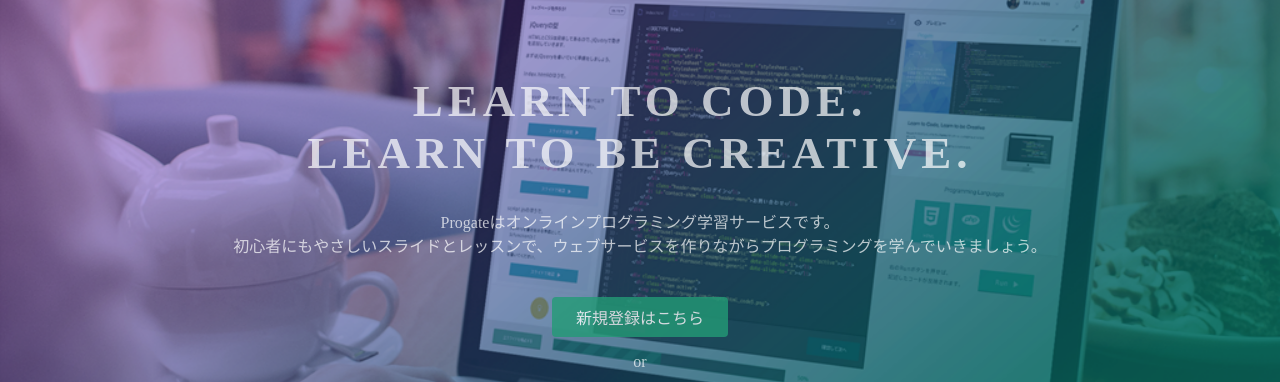
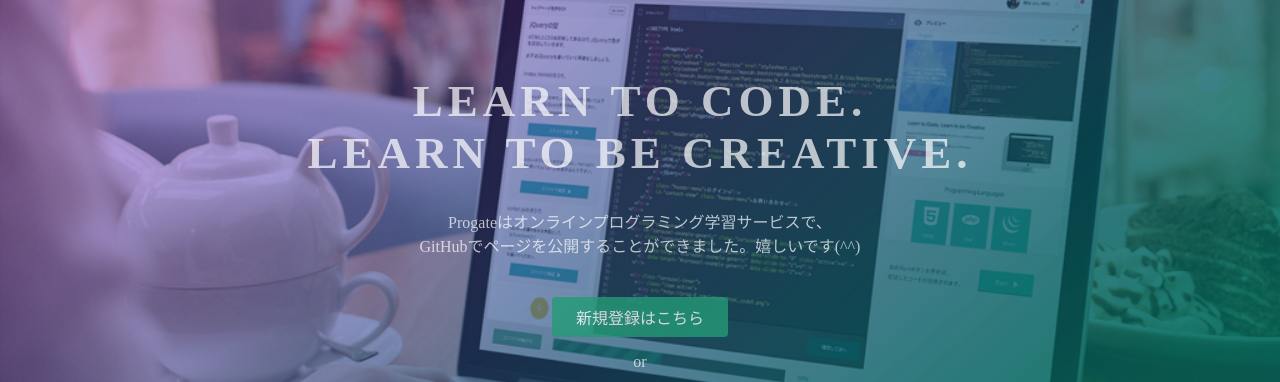
Before and after one commit to taizoooh/prog-8.github.io, a plain HTML site: page index.html in a window 1280 px wide. Shown: the part 135-517 px from the top of the page. Drawn offline with Linux system fonts and the light colour scheme.

Commit message:
Update index.html

```diff
--- a/index.html
+++ b/index.html
@@ -24,7 +24,7 @@
   <div class="top-wrapper">
     <div class="container">
       <h1>LEARN TO CODE.<br>LEARN TO BE CREATIVE.</h1>
-      <p>Progateはオンラインプログラミング学習サービスです。<br>初心者にもやさしいスライドとレッスンで、ウェブサービスを作りながらプログラミングを学んでいきましょう。</p>
+      <p>Progateはオンラインプログラミング学習サービスで、<br>GitHubでページを公開することができました。嬉しいです(^^)</p>
       <div class="btn-wrapper">
         <a href="#" class="btn signup">新規登録はこちら</a>
         <p>or</p>
```
